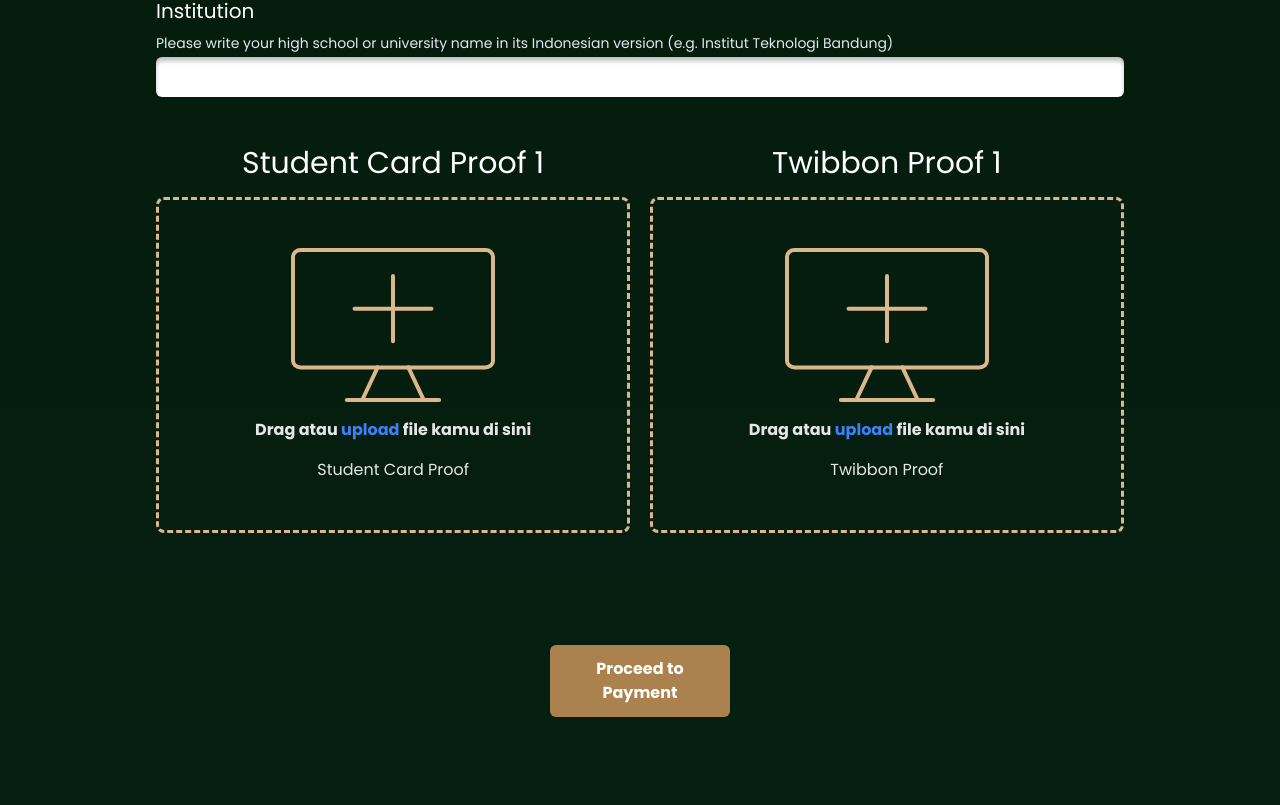
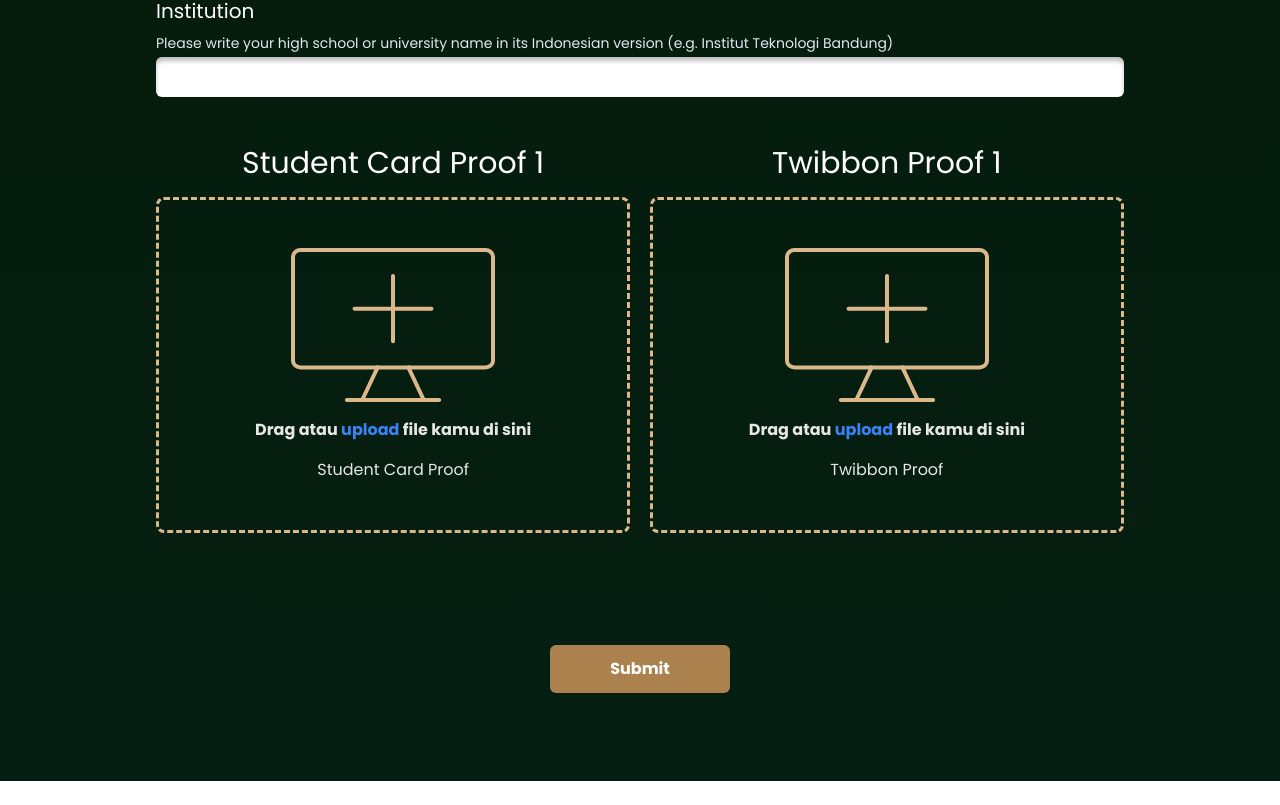
Before and after one commit to Sandbox-by-IEEE/SandboxIEEE, a Next.js app: page /tpc/registration in a window 1280 px wide. Shown: the part 1173-1978 px from the top of the page. After the commit the page ends 1954 px from the top, so only its background shows below. Built offline with nearby package versions, Linux system fonts and the light colour scheme; a web font is replaced by a local one.

Commit message:
fix: fixed bugs on validating user input

```diff
--- a/src/app/(site)/tpc/registration/page.tsx
+++ b/src/app/(site)/tpc/registration/page.tsx
@@ -96,7 +96,7 @@ export default function Home() {
 
     if (name === 'memberCount') {
       setFillMemberIndex(0);
-      if (newInputData.memberCount) {
+      if (newInputData.memberCount !== inputData.memberCount) {
         if (newInputData.memberCount <= 0) {
           newInputData.memberCount = inputData.memberCount;
           callToast({
@@ -148,6 +148,9 @@ export default function Home() {
       while (newInputData.memberCount < newIsWarnedInputData.members.length) {
         newIsWarnedInputData.members.pop();
       }
+      if (isWarnedInputData !== newIsWarnedInputData) {
+        setIsWarnedInputData(newIsWarnedInputData);
+      }
 
       newInputData.members = newMembers;
     }
@@ -173,7 +176,9 @@ export default function Home() {
   ) => {
     setIsWarnedInputData((isWarnedInputData) => {
       const newIsWarnedInputData = { ...isWarnedInputData };
-      newIsWarnedInputData.members[memberIndex][prop] = true;
+      if (newIsWarnedInputData.members[memberIndex]) {
+        newIsWarnedInputData.members[memberIndex][prop] = true;
+      }
 
       return newIsWarnedInputData;
     });
@@ -331,6 +336,7 @@ export default function Home() {
           handleSubmitFormIdentity={handleSubmitFormIdentity}
           isWarnedInputData={isWarnedInputData}
           setIsWarnedInputData={setIsWarnedInputData}
+          submissionText='Submit'
         />
       </div>
     </main>
--- a/src/components/Forms/FormDetails.tsx
+++ b/src/components/Forms/FormDetails.tsx
@@ -18,6 +18,7 @@ const FormDetails = ({
   setFillMemberIndex,
   isWarnedInputData,
   setIsWarnedInputData,
+  submissionText,
 }: {
   inputData: InputData;
   setInputData: React.Dispatch<React.SetStateAction<InputData>>;
@@ -27,6 +28,7 @@ const FormDetails = ({
   setFillMemberIndex: React.Dispatch<React.SetStateAction<number>>;
   isWarnedInputData: IsWarnedInputData;
   setIsWarnedInputData: React.Dispatch<React.SetStateAction<IsWarnedInputData>>;
+  submissionText: string;
 }) => {
   const unWarn = (
     isMember: boolean,
@@ -372,7 +374,7 @@ const FormDetails = ({
           </div>
         ) : (
           <Button color='gold' type='submit'>
-            Proceed to Payment
+            {submissionText}
           </Button>
         )}
       </div>
```
